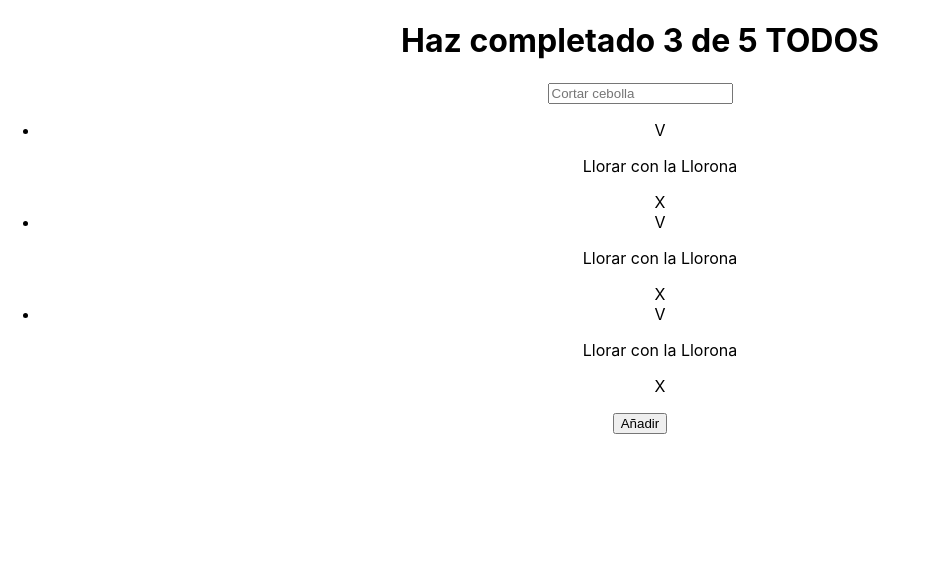
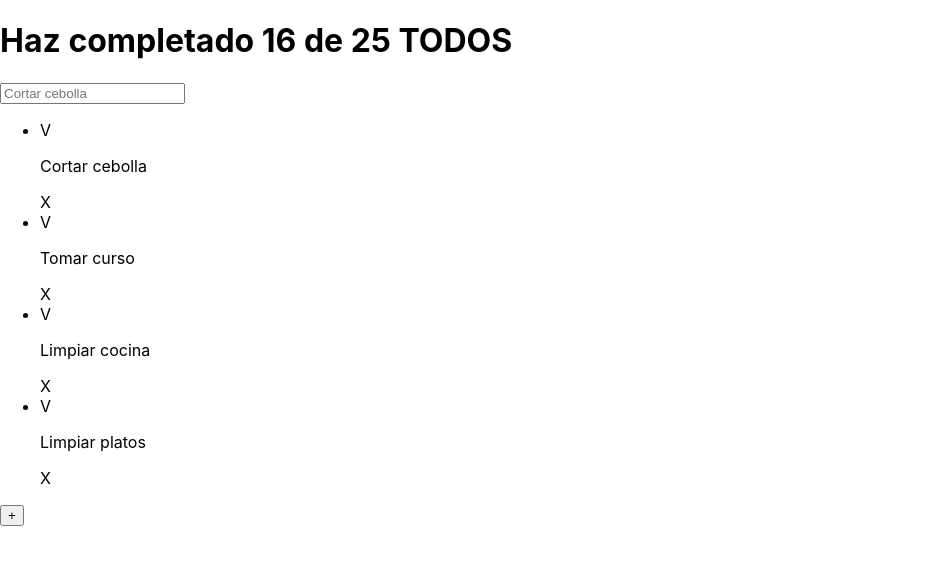
Before and after one commit to Momfus/CoursePlatzi-ReactStart-toDoList, a React (Create React App) app: page / in a window 1280 px wide. Shown: the top 564 px of the page, without its empty margins (0-941 px from the left). Built offline with nearby package versions, Linux system fonts and the light colour scheme.

Commit message:
Agregado los props y renderizar arreglos

```diff
--- a/src/App.js
+++ b/src/App.js
@@ -1,4 +1,6 @@
-import { TodoCounter } from "./TodoCount";
+import React from "react"; // Necesario para usar react.fragment (sirve para no generar un nodo adicional en el DOM)
+
+import { TodoCounter } from "./TodoCounter";
 import { TodoSearch } from "./TodoSearch";
 import { TodoList } from "./TodoList";
 import { TodoItem } from "./TodoItem";
@@ -6,20 +8,31 @@
 
 import "./App.css";
 
+const defaultTodos = [
+  { text: "Cortar cebolla", completed: false },
+  { text: "Tomar curso", completed: false },
+  { text: "Limpiar cocina", completed: true },
+  { text: "Limpiar platos", completed: true },
+];
+
 function App() {
   return (
-    <div className="App">
-      <TodoCounter />
+    <React.Fragment>
+      <TodoCounter completed={16} total={25} />
       <TodoSearch />
 
       <TodoList>
-        <TodoItem />
-        <TodoItem />
-        <TodoItem />
+        {defaultTodos.map((todo) => (
+          <TodoItem
+            key={todo.text}
+            text={todo.text}
+            completed={todo.completed}
+          />
+        ))}
       </TodoList>
 
       <CreateTodoButton />
-    </div>
+    </React.Fragment>
   );
 }
 
--- a/src/CreateTodoButton.js
+++ b/src/CreateTodoButton.js
@@ -1,5 +1,5 @@
 function CreateTodoButton() {
-  return <button type="submit">Añadir</button>;
+  return <button>+</button>;
 }
 
 export { CreateTodoButton };
--- a/src/TodoCount.js
+++ /dev/null
@@ -1,5 +0,0 @@
-function TodoCounter() {
-  return <h1>Haz completado 3 de 5 TODOS</h1>;
-}
-
-export { TodoCounter };
--- /dev/null
+++ b/src/TodoCounter.js
@@ -0,0 +1,9 @@
+function TodoCounter({ total, completed }) {
+  return (
+    <h1>
+      Haz completado {completed} de {total} TODOS
+    </h1>
+  );
+}
+
+export { TodoCounter };
--- a/src/TodoItem.js
+++ b/src/TodoItem.js
@@ -1,8 +1,8 @@
-function TodoItem() {
+function TodoItem(props) {
   return (
     <li>
       <span>V</span>
-      <p>Llorar con la Llorona</p>
+      <p>{props.text}</p>
       <span>X</span>
     </li>
   );
--- a/src/TodoList.js
+++ b/src/TodoList.js
@@ -1,5 +1,6 @@
-function TodoList(props) {
-  return <ul>{props.children}</ul>;
+function TodoList({ children }) {
+  // props.children o directametne {children} al destructurar (react automaticamente convierte en children lo que este entre tags)
+  return <ul>{children}</ul>;
 }
 
 export { TodoList };
```
